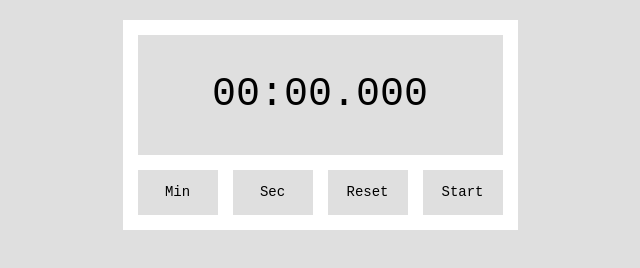
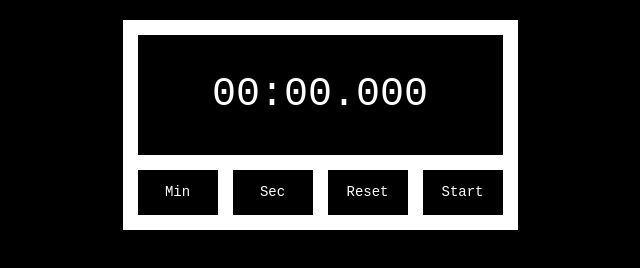
Before and after one commit to yoshituba/CountDown, a plain HTML site: page index.html in a window 1280 px wide. Both pictures are taken after a click on the element "Start". Shown: the whole page, without its empty margins (320-960 px from the left). Drawn offline with Linux system fonts and the light colour scheme.

Commit message:
Turn the timer red when time left get less than 5 sec.

```diff
--- a/css/styles.css
+++ b/css/styles.css
@@ -1,5 +1,5 @@
 body{
-    background: rgb(223, 223, 223);
+    background: black;
     font-family: 'Courier New', sans-serif;
     font-size: 14px;
 }
@@ -13,21 +13,23 @@ body{
 }
 
 #timer{
-    background: rgb(223, 223, 223);
+    background: black;
     height: 120px;
     line-height: 120px;
     font-size: 40px;
     margin-bottom: 15px;
+    color: white;
 }
 
 .controls > div{
-    background: rgb(223, 223, 223);
+    background: black;
     width: 80px;
     height: 45px;
     line-height: 45px;
     cursor: pointer;
     user-select: none;
     float: left;
+    color: white;
 }
 
 .controls{
--- a/js/main.js
+++ b/js/main.js
@@ -23,6 +23,9 @@
         s = ('0' + s ).slice(-2);
         ms = ('00' + ms).slice(-3);
         var timerString = m + ':' + s + '.' + ms
+       if(isRunning===true&&timeLeft<5*1000){
+           timer.style.color="red";
+       }
         timer.textContent = timerString;
         document.title = timerString;
 
@@ -39,6 +42,7 @@
                 timeLeft = 0;
                 timeToCountDown = 0;
                 updateTimer(timeLeft);
+                timer.style.color='white';
                 return;
             }
             countDown();
@@ -85,6 +89,7 @@
 
     reset.addEventListener('click', function(){
         timeToCountDown = 0;
+        timer.style.color = 'white';
         updateTimer(timeToCountDown);
     })
 
```
